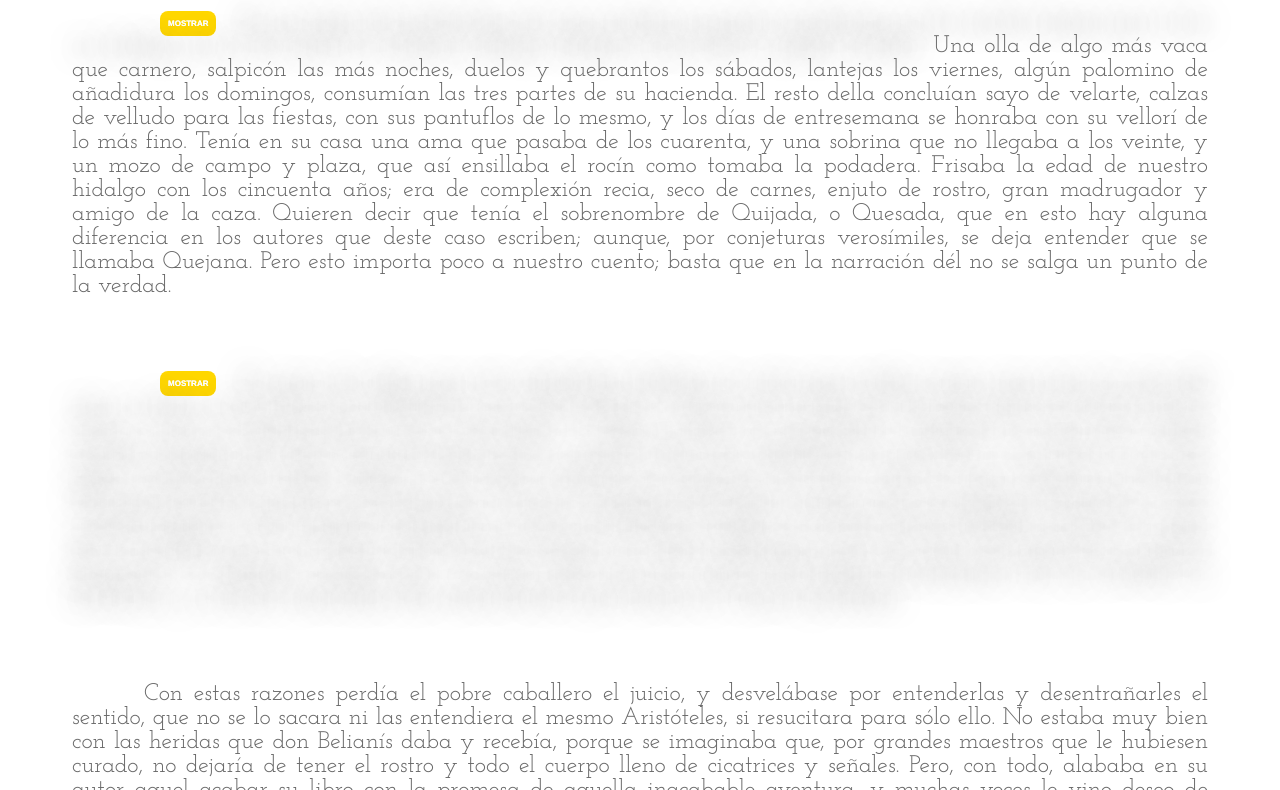
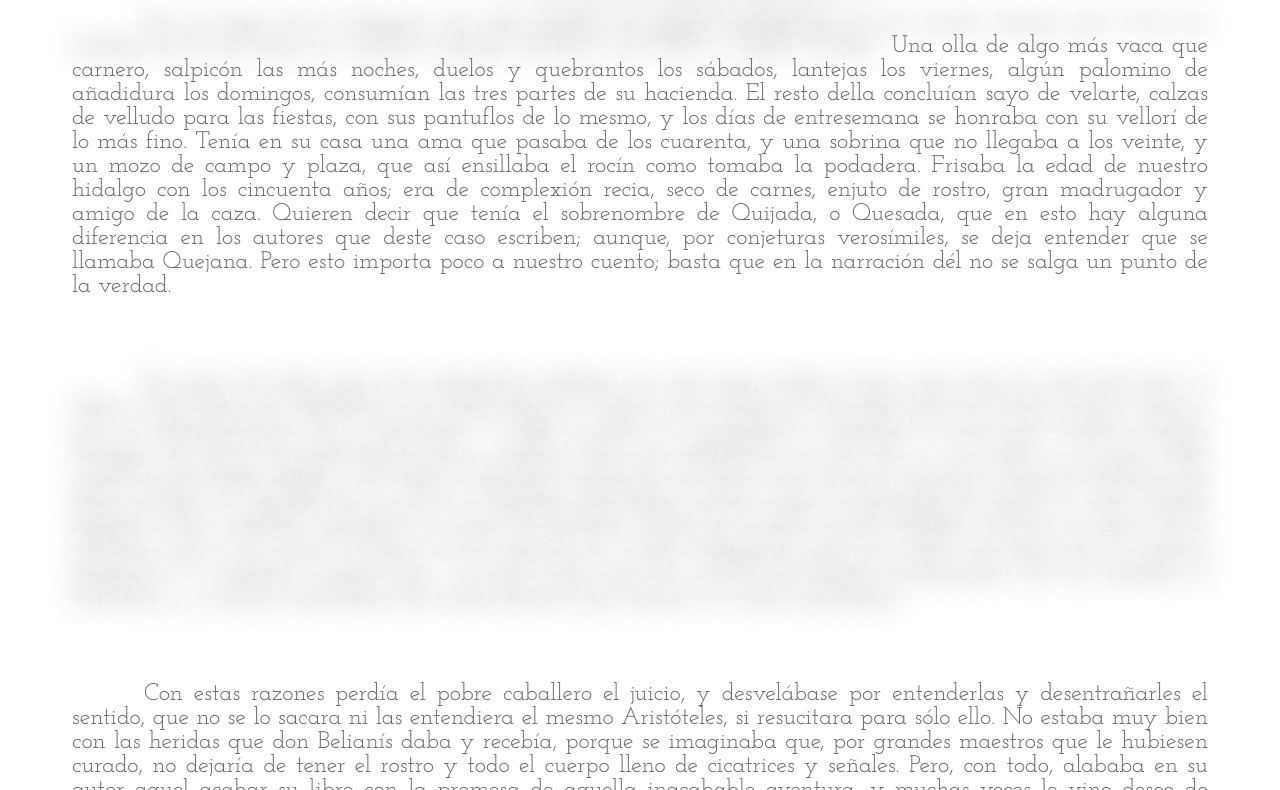
Before and after one commit to anvius/Spoilers, a plain HTML site: page demo/index.html in a window 1280 px wide. Shown: the part 276-1066 px from the top of the page. Drawn offline with Linux system fonts and the light colour scheme.

Commit message:
Updating web

```diff
--- a/demo/lib/config.js
+++ /dev/null
@@ -1,6 +0,0 @@
-;var Spoiler = {
-  color: 'white',
-  background: 'gold',
-  textHide: 'OCULTAR',
-  textShow: 'MOSTRAR'
-};
--- a/demo/lib/spoilers.js
+++ /dev/null
@@ -1,56 +0,0 @@
-/***************************************
-    @title SpoilerJS
-    @description JS plugin to hide posible spoilers
-    @author Antonio Villamarín
-    @date 2011
-    @license MIT
-****************************************/
-
-;(function(){
-
-  function getColor(e) {
-    var c = getComputedStyle(e).getPropertyValue('color');
-    var m = /rgba?\((\d+)\s*,\s*(\d+)\s*,\s*(\d+)\s*(,\s*\d+[\.\d+]*)*\)/g.exec(c)
-
-    return 'rgba(' + [m[1], m[2], m[3], 1].join(',') + ')';
-
-  }
-
-  var spoilers = document.querySelectorAll('.spoiler');
-  var colors = [];
-
-  for(var i=0; i<spoilers.length; i++) {
-    colors[i] = getColor(spoilers[i]);
-    spoilers[i].innerHTML = '<span class="spoilerTag">'+Spoiler.textShow+'</span> ' + spoilers[i].innerHTML;
-    spoilers[i].style.textShadow = '0 0 1.6rem ' + getColor(spoilers[i]);
-    spoilers[i].style.color = 'transparent';
-  }
-
-  var tags = document.querySelectorAll('.spoilerTag');
-  for(var i=0; i<tags.length; i++) {
-    tags[i].style.color = Spoiler.color;
-    tags[i].style.backgroundColor = Spoiler.background;
-    tags[i].style.textShadow = '0 0 0';
-    tags[i].style.padding = '0.5rem';
-    tags[i].style.fontSize = '0.5rem';
-    tags[i].style.margin = '1rem';
-    tags[i].style.textDecoration = 'none';
-    tags[i].style.fontWeight = 'bold';
-    tags[i].style.verticalAlign = 'middle';
-    tags[i].style.borderRadius = '0.5rem';
-    tags[i].style.fontFamily = 'Helvetica, Arial, sans-serif';
-    tags[i].style.cursor = 'pointer';
-    j = i;
-    tags[i].onclick = function() {
-      if(this.parentNode.style.color != 'transparent') {
-        this.parentNode.style.textShadow = '0 0 1.6rem ' + colors[j];
-        this.parentNode.style.color = 'transparent';
-        this.innerHTML = Spoiler.textShow;
-      } else {
-        this.parentNode.style.textShadow = '0 0 0';
-        this.parentNode.style.color = colors[j];
-        this.innerHTML = Spoiler.textHide;
-      }
-    };
-  }
-})();
--- /dev/null
+++ b/demo/spoilers.js
@@ -0,0 +1,37 @@
+/***************************************
+    @title SpoilerJS
+    @description JS plugin to hide posible spoilers
+    @author Antonio Villamarín
+    @date 2011
+    @license MIT
+****************************************/
+
+;
+(function(){
+
+  function getColor(e) {
+    var c = getComputedStyle(e).getPropertyValue('color');
+    var m = /rgba?\((\d+)\s*,\s*(\d+)\s*,\s*(\d+)\s*(,\s*\d+[\.\d+]*)*\)/g.exec(c)
+
+    return 'rgba(' + [m[1], m[2], m[3], 1].join(',') + ')';
+  }
+
+  var s = document.querySelectorAll('.spoiler');
+
+  for(var i=0; i<s.length; i++) {
+    s[i].oldColor = getColor(s[i]);
+    s[i].oldTextShadow = getComputedStyle(s[i]).getPropertyValue('text-shadow');
+    s[i].oldCursor = getComputedStyle(s[i]).getPropertyValue('cursor');
+
+    s[i].style.textShadow = '0 0 '+getComputedStyle(s[i]).getPropertyValue('font-size')+' '+s[i].oldColor;
+    s[i].style.color = 'transparent';
+    s[i].style.cursor = 'pointer';
+    s[i].title = 'Warning!!! ... Spoiler';
+    s[i].onclick = function() {
+      this.style.textShadow = this.oldTextShadow;
+      this.style.color = this.oldColor;
+      this.style.cursor = this.oldCursor;
+      this.onclick = false;
+    };
+  }
+})();
```
Also changed, not shown: demo/index.html (+1 -2 lines), index.html (+3 -4 lines), params.json (+1 -1 lines).
